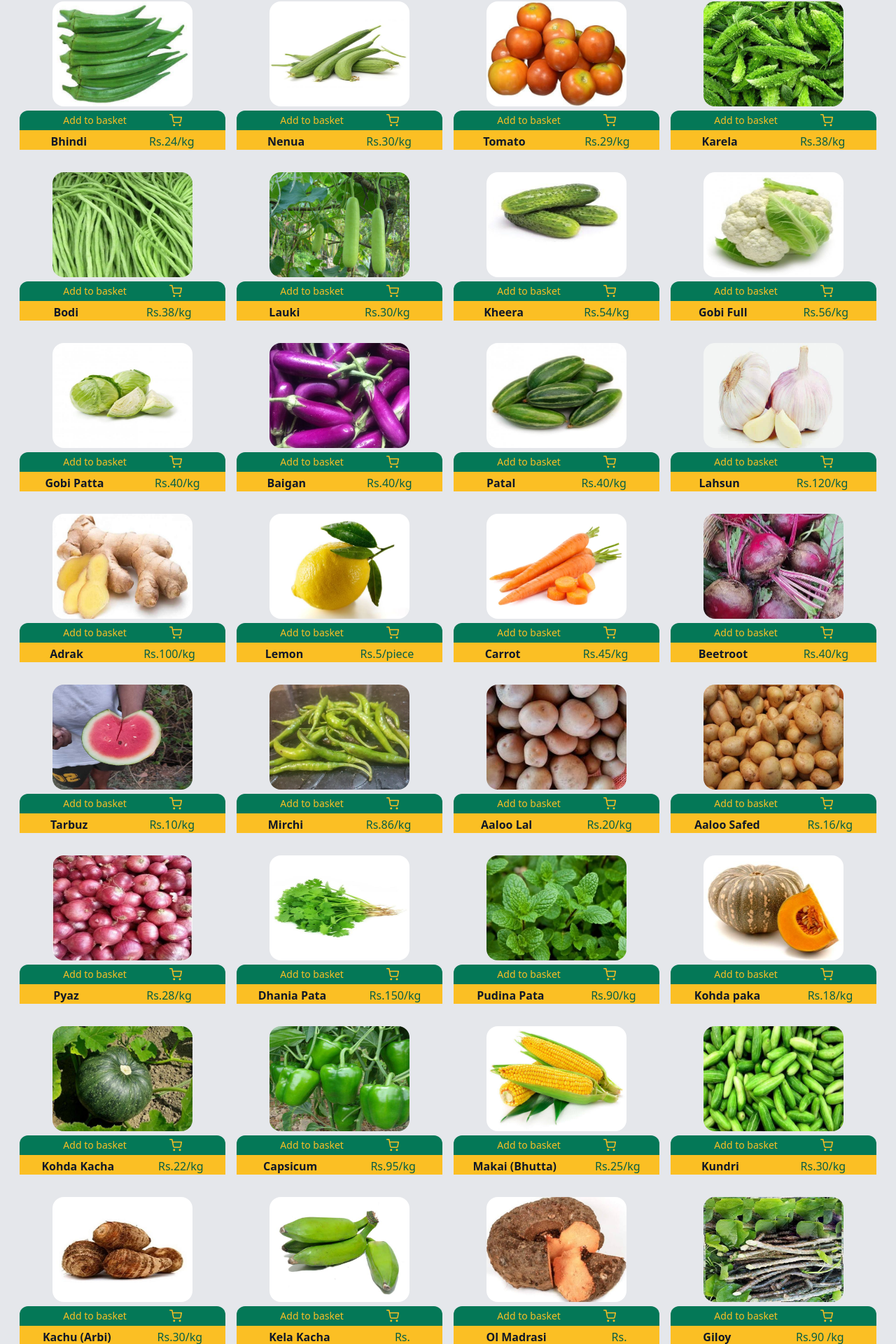
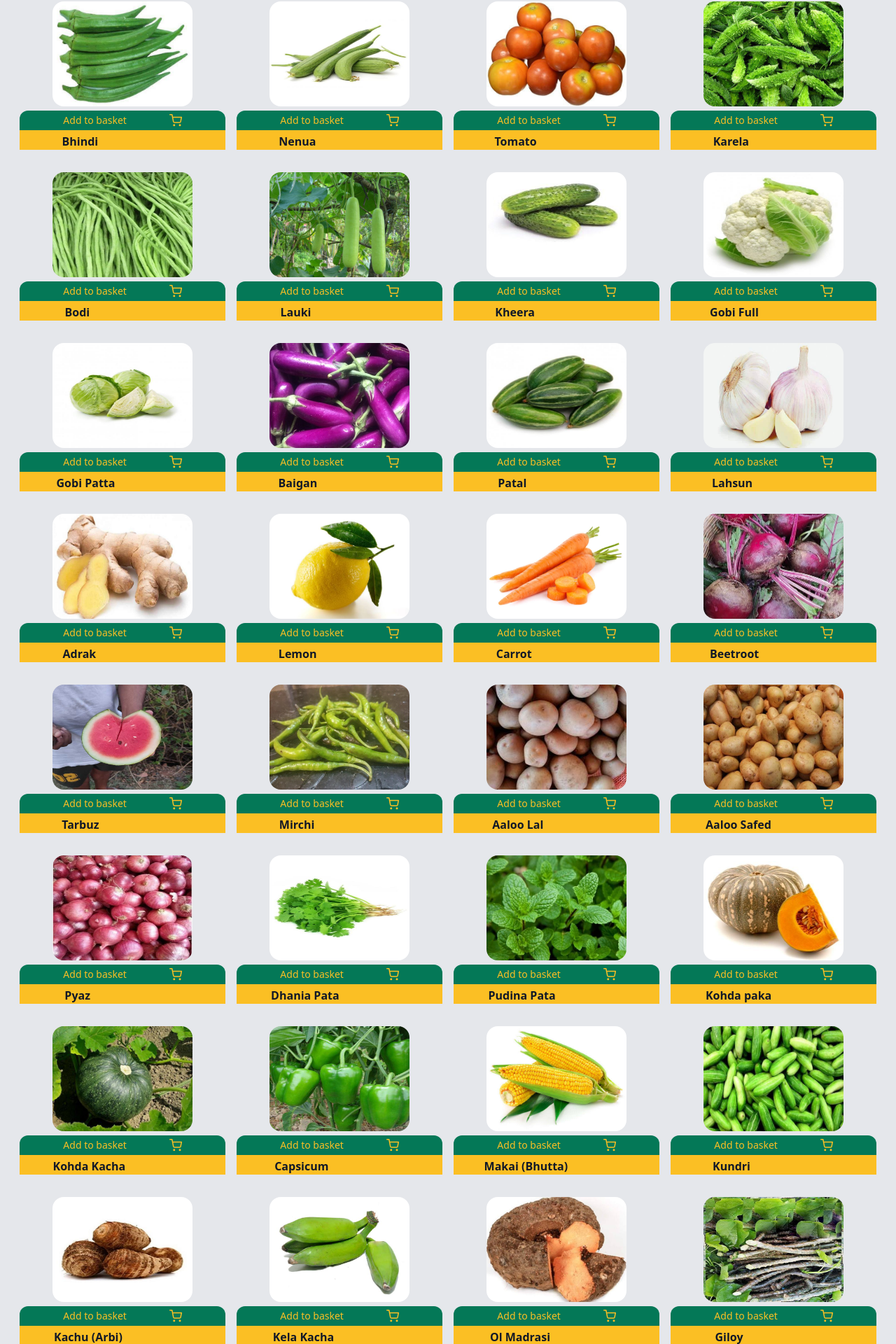
Before and after one commit to Veronika19/sagsabji, a Next.js app: page / in a window 1280 px wide. Shown: the part 466-2386 px from the top of the page at 70% size. Built offline with nearby package versions, Linux system fonts and the light colour scheme; no server answers.

Commit message:
veg prie remoed

```diff
--- a/components/Vegetables.js
+++ b/components/Vegetables.js
@@ -28,12 +28,18 @@ export default function Vegetable({ lists }) {
                 {each.name}
               </h2>
               <p className="font-medium text-green-800">
+                {each.price != '' ? (
+                  <>
                     <span itemProp="priceCurrency" content="Indian rupee">
                       Rs.
                     </span>
                     <span itemProp="price" content={each.price}>
                       {each.price}
                     </span>
+                  </>
+                ) : (
+                  ''
+                )}
               </p>
             </div>
           </div>
--- a/vegatables.json
+++ b/vegatables.json
@@ -2,7 +2,7 @@
   {
     "id": 1,
     "name": "Bhindi",
-    "price": "24/kg",
+    "price": "",
     "minQuantity": "500",
     "image": "/bhindi.jpg",
     "status": 1
@@ -10,7 +10,7 @@
   {
     "id": 2,
     "name": "Jhingi",
-    "price": "22/kg",
+    "price": "",
     "minQuantity": "500",
     "image": "/jhingi.jpg",
     "status": 0
@@ -18,7 +18,7 @@
   {
     "id": 3,
     "name": "Nenua",
-    "price": "30/kg",
+    "price": "",
     "minQuantity": "500",
     "image": "/nenua.jpeg",
     "status": 1
@@ -26,7 +26,7 @@
   {
     "id": 4,
     "name": "Tomato",
-    "price": "29/kg",
+    "price": "",
     "minQuantity": "500",
     "image": "/tomato.jpeg",
     "status": 1
@@ -34,7 +34,7 @@
   {
     "id": 5,
     "name": "Karela",
-    "price": "38/kg",
+    "price": "",
     "minQuantity": "250",
     "image": "/karela.jpeg",
     "status": 1
@@ -42,7 +42,7 @@
   {
     "id": 6,
     "name": "Bodi",
-    "price": "38/kg",
+    "price": "",
     "minQuantity": "250",
     "image": "/bodi.jpeg",
     "status": 1
@@ -50,7 +50,7 @@
   {
     "id": 7,
     "name": "Lauki",
-    "price": "30/kg",
+    "price": "",
     "minQuantity": "500",
     "image": "/lauki.jpeg",
     "status": 1
@@ -58,7 +58,7 @@
   {
     "id": 8,
     "name": " Kheera",
-    "price": "54/kg",
+    "price": "",
     "minQuantity": "500",
     "image": "/kheera.jpeg",
     "status": 1
@@ -66,7 +66,7 @@
   {
     "id": 9,
     "name": "Gobi Full",
-    "price": "56/kg",
+    "price": "",
     "minQuantity": "500",
     "image": "/ful-gobi.jpeg",
     "status": 1
@@ -74,7 +74,7 @@
   {
     "id": 10,
     "name": "Gobi Patta",
-    "price": "40/kg",
+    "price": "",
     "minQuantity": "500",
     "image": "/patta-gobi.jpeg",
     "status": 1
@@ -82,7 +82,7 @@
   {
     "id": 11,
     "name": "Baigan",
-    "price": "40/kg",
+    "price": "",
     "minQuantity": "500",
     "image": "/baigan.jpg",
     "status": 1
@@ -90,7 +90,7 @@
   {
     "id": 12,
     "name": "Kathal",
-    "price": "26/kg",
+    "price": "",
     "minQuantity": "500",
     "image": "/kathal.jpg",
     "status": 0
@@ -98,7 +98,7 @@
   {
     "id": 13,
     "name": "Patal",
-    "price": "40/kg",
+    "price": "",
     "minQuantity": "500",
     "image": "/patal.jpeg",
     "status": 1
@@ -106,7 +106,7 @@
   {
     "id": 14,
     "name": "Lahsun",
-    "price": "120/kg",
+    "price": "",
     "minQuantity": "50",
     "image": "/lahsun.jpeg",
     "status": 1
@@ -114,7 +114,7 @@
   {
     "id": 15,
     "name": "Adrak",
-    "price": "100/kg",
+    "price": "",
     "minQuantity": "50",
     "image": "/adrak.jpeg",
     "status": 1
@@ -122,7 +122,7 @@
   {
     "id": 16,
     "name": "Lemon",
-    "price": "5/piece",
+    "price": "",
     "minQuantity": "1",
     "image": "/lemon.jpeg",
     "status": 1
@@ -130,7 +130,7 @@
   {
     "id": 17,
     "name": "Carrot",
-    "price": "45/kg",
+    "price": "",
     "minQuantity": "250",
     "image": "/carrot.jpeg",
     "status": 1
@@ -138,7 +138,7 @@
   {
     "id": 18,
     "name": "Beetroot",
-    "price": "40/kg",
+    "price": "",
     "minQuantity": "250 ",
     "image": "/beetroot.jpg",
     "status": 1
@@ -146,7 +146,7 @@
   {
     "id": 19,
     "name": "Papita Paka",
-    "price": "40/kg",
+    "price": "",
     "minQuantity": "500",
     "image": "/papita-paka.jpeg",
     "status": 0
@@ -154,7 +154,7 @@
   {
     "id": 20,
     "name": "Papita Kacha",
-    "price": "30/kg",
+    "price": "",
     "minQuantity": "500",
     "image": "/papita-kacha.jpeg",
     "status": 0
@@ -162,7 +162,7 @@
   {
     "id": 21,
     "name": "Mango Kacha",
-    "price": "26/kg",
+    "price": "",
     "minQuantity": "500",
     "image": "/mango-kacha.jpeg",
     "status": 0
@@ -170,7 +170,7 @@
   {
     "id": 22,
     "name": "Mango Paka",
-    "price": "60/kg",
+    "price": "",
     "minQuantity": "500",
     "image": "/mango-pakka.jpeg",
     "status": 0
@@ -178,7 +178,7 @@
   {
     "id": 58,
     "name": "Organic Banganapali",
-    "price": "55/kg",
+    "price": "",
     "minQuantity": "500",
     "image": "/organic-banganapalli.jpeg",
     "status": 0
@@ -186,7 +186,7 @@
   {
     "id": 23,
     "name": "Tarbuz",
-    "price": "10/kg",
+    "price": "",
     "minQuantity": "2000",
     "image": "/tarbuz.jpeg",
     "status": 1
@@ -194,7 +194,7 @@
   {
     "id": 24,
     "name": "Saag Hara",
-    "price": "24/kg",
+    "price": "",
     "minQuantity": "500",
     "image": "/palak-saag-loose-kg.jpeg",
     "status": 0
@@ -202,7 +202,7 @@
   {
     "id": 25,
     "name": "Mirchi",
-    "price": "86/kg",
+    "price": "",
     "minQuantity": "50",
     "image": "/hari-mirch.jpg",
     "status": 1
@@ -210,7 +210,7 @@
   {
     "id": 26,
     "name": "Aaloo Lal",
-    "price": "20/kg",
+    "price": "",
     "minQuantity": "500",
     "image": "/aaloo-lal.jpeg",
     "status": 1
@@ -218,7 +218,7 @@
   {
     "id": 27,
     "name": "Aaloo Safed",
-    "price": "16/kg",
+    "price": "",
     "minQuantity": "500",
     "image": "/aaloo-safed.jpeg",
     "status": 1
@@ -226,7 +226,7 @@
   {
     "id": 28,
     "name": "Pyaz",
-    "price": "28/kg",
+    "price": "",
     "minQuantity": "500",
     "image": "/pyaz.jpeg",
     "status": 1
@@ -234,7 +234,7 @@
   {
     "id": 29,
     "name": "Dhania Pata",
-    "price": "150/kg",
+    "price": "",
     "minQuantity": "50",
     "image": "/dhania-pata.jpeg",
     "status": 1
@@ -242,7 +242,7 @@
   {
     "id": 30,
     "name": "Pudina Pata",
-    "price": "90/kg",
+    "price": "",
     "minQuantity": "50",
     "image": "/pudina-pata.jpeg",
     "status": 1
@@ -250,7 +250,7 @@
   {
     "id": 33,
     "name": "Lal Saag",
-    "price": "24/kg",
+    "price": "",
     "minQuantity": "500",
     "image": "/organic-red-spinach-lal-saag-original.jpeg",
     "status": 0
@@ -258,7 +258,7 @@
   {
     "id": 34,
     "name": "Kohda paka",
-    "price": "18/kg",
+    "price": "",
     "minQuantity": "1000",
     "image": "/kohda-paka.jpg",
     "status": 1
@@ -266,7 +266,7 @@
   {
     "id": 35,
     "name": "Kohda Kacha",
-    "price": "22/kg",
+    "price": "",
     "minQuantity": "1000",
     "image": "/kohda-kacha.jpeg",
     "status": 1
@@ -274,7 +274,7 @@
   {
     "id": 36,
     "name": "Capsicum",
-    "price": "95/kg",
+    "price": "",
     "minQuantity": "250",
     "image": "/capsicum.jpg",
     "status": 1
@@ -282,7 +282,7 @@
   {
     "id": 37,
     "name": "Beans",
-    "price": "60/kg",
+    "price": "",
     "minQuantity": "250",
     "image": "/green-beans.jpg",
     "status": 0
@@ -290,7 +290,7 @@
   {
     "id": 38,
     "name": "Makai (Bhutta)",
-    "price": "25/kg",
+    "price": "",
     "minQuantity": "500",
     "image": "/makai-(bhutta).jpeg",
     "status": 1
@@ -298,7 +298,7 @@
   {
     "id": 51,
     "name": "Kundri",
-    "price": "30/kg",
+    "price": "",
     "minQuantity": "500",
     "image": "/kundri.jpg",
     "status": 1
@@ -306,7 +306,7 @@
   {
     "id": 52,
     "name": "Kachu (Arbi)",
-    "price": "30/kg",
+    "price": "",
     "minQuantity": "500",
     "image": "/kachu.jpeg",
     "status": 1
@@ -330,7 +330,7 @@
   {
     "id": 31,
     "name": "Giloy",
-    "price": "90 /kg",
+    "price": "",
     "minQuantity": "50",
     "image": "/giloy.jpeg",
     "status": 1
@@ -338,7 +338,7 @@
   {
     "id": 32,
     "name": "Bel",
-    "price": "6/Piece",
+    "price": "",
     "minQuantity": "1",
     "image": "/bel.jpeg",
     "status": 0
@@ -346,7 +346,7 @@
   {
     "id": 55,
     "name": "Satputia",
-    "price": "38/kg",
+    "price": "",
     "minQuantity": "500",
     "image": "/satputia.jpg",
     "status": 1
@@ -354,7 +354,7 @@
   {
     "id": 56,
     "name": "Kaksha",
-    "price": "60/kg",
+    "price": "",
     "minQuantity": "500",
     "image": "/kaksha.jpeg",
     "status": 1
```
Lines whose indentation alone changed are shown as unchanged.
